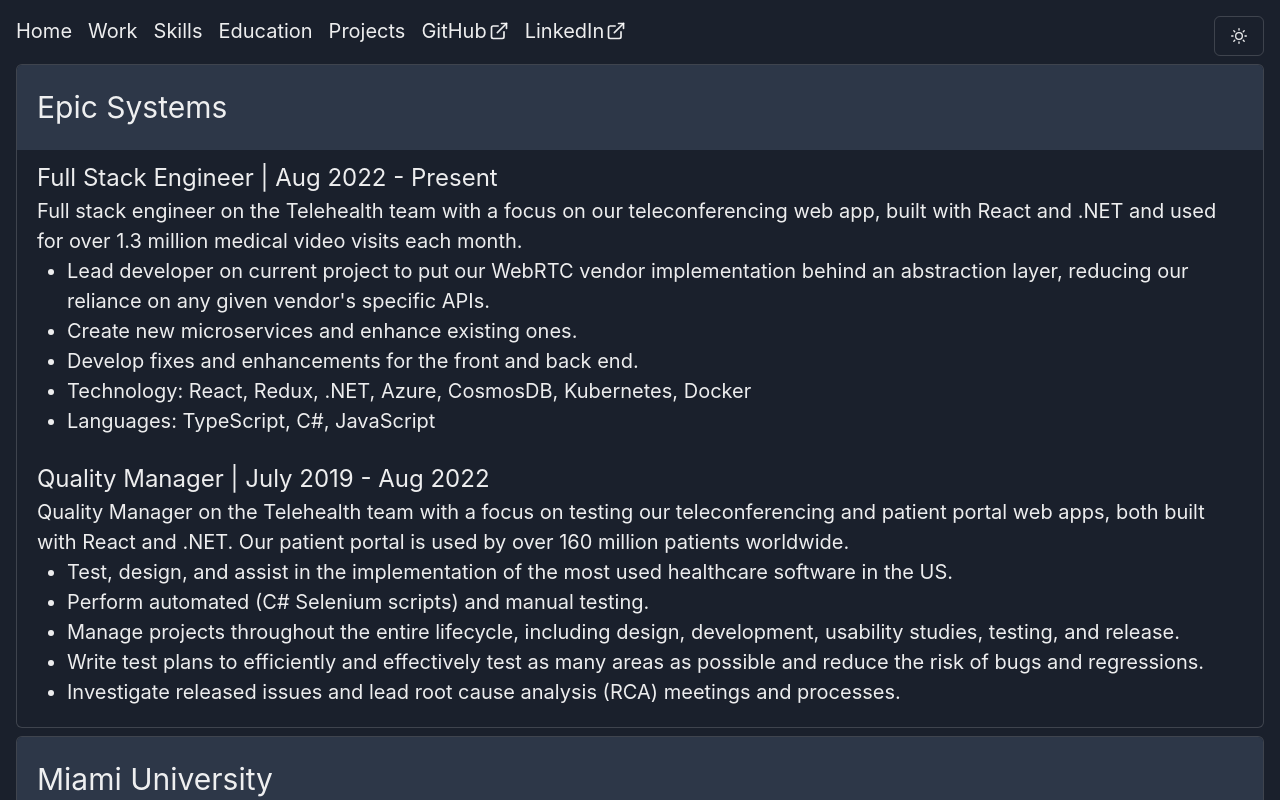
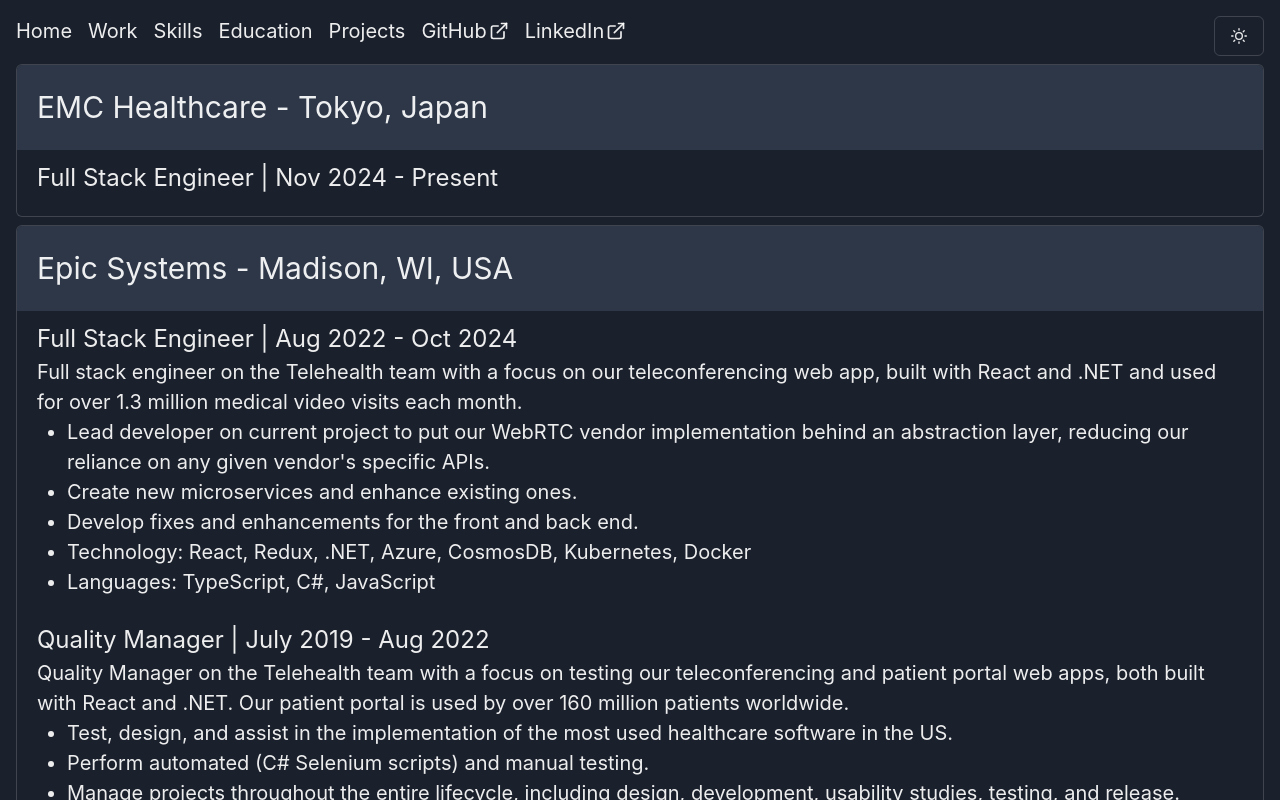
Before and after one commit to chanceoverberg/portfolio-site, a React (Create React App) app: page / in a window 1280 px wide. Both pictures are taken after a click on the link "Work". Shown: the top 800 px of the page. Built offline with nearby package versions, Linux system fonts and the light colour scheme.

Commit message:
add emch to work and update groupoll link

```diff
--- a/src/components/Projects.tsx
+++ b/src/components/Projects.tsx
@@ -32,7 +32,7 @@
               View in GitHub
               <ExternalLinkIcon ml="2px" />
             </Button>
-            <Button marginLeft={"10px"} as="a" href="https://www.groupoll.net" target="_blank">
+            <Button marginLeft={"10px"} as="a" href="https://groupoll.vercel.app/" target="_blank">
               Visit Site
               <ExternalLinkIcon ml="2px" />
             </Button>
--- a/src/components/Skills.tsx
+++ b/src/components/Skills.tsx
@@ -26,6 +26,7 @@
         <CardBody>
           <UnorderedList fontSize="xl" pl="10px" pb="15px">
             <ListItem>TypeScript</ListItem>
+            <ListItem>Go</ListItem>
             <ListItem>C#</ListItem>
             <ListItem>JavaScript</ListItem>
             <ListItem>Java</ListItem>
@@ -66,6 +67,7 @@
         </CardHeader>
         <CardBody>
           <UnorderedList fontSize="xl" pl="10px" pb="15px">
+            <ListItem>MongoDB (NoSQL)</ListItem>
             <ListItem>Azure CosmosDB (NoSQL)</ListItem>
             <ListItem>PlanetScale (MySQL)</ListItem>
             <ListItem>Prisma (TypeScript ORM)</ListItem>
--- a/src/components/Work.tsx
+++ b/src/components/Work.tsx
@@ -19,10 +19,18 @@
       <Stack fontSize="3xl" pr="1rem" pt="1rem" pb="30px">
         <Card variant="outline">
           <CardHeader bg={bg} borderRadius="5px 5px 0px 0px">
-            Epic Systems
+            EMC Healthcare - Tokyo, Japan
           </CardHeader>
           <CardBody pt="10px">
-            <Text fontSize="2xl">Full Stack Engineer | Aug 2022 - Present</Text>
+            <Text fontSize="2xl">Full Stack Engineer | Nov 2024 - Present</Text>
+          </CardBody>
+        </Card>
+        <Card variant="outline">
+          <CardHeader bg={bg} borderRadius="5px 5px 0px 0px">
+            Epic Systems - Madison, WI, USA
+          </CardHeader>
+          <CardBody pt="10px">
+            <Text fontSize="2xl">Full Stack Engineer | Aug 2022 - Oct 2024</Text>
             <Text fontSize="xl">
               Full stack engineer on the Telehealth team with a focus on our teleconferencing web
               app, built with React and .NET and used for over 1.3 million medical video visits each
@@ -71,7 +79,7 @@
         </Card>
         <Card variant="outline">
           <CardHeader bg={bg} borderRadius="5px 5px 0px 0px">
-            Miami University
+            Miami University - Oxford, OH, USA
           </CardHeader>
           <CardBody pt="10px" fontSize="2xl">
             <Text>Assistive Technology Student Associate | Sept 2018 - Jan 2019</Text>
```
